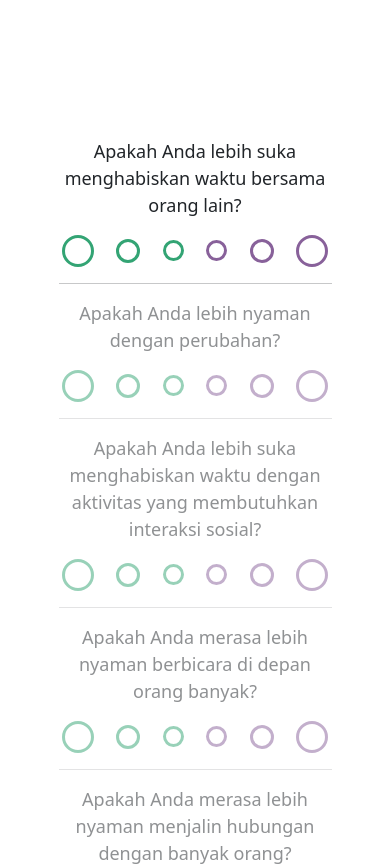
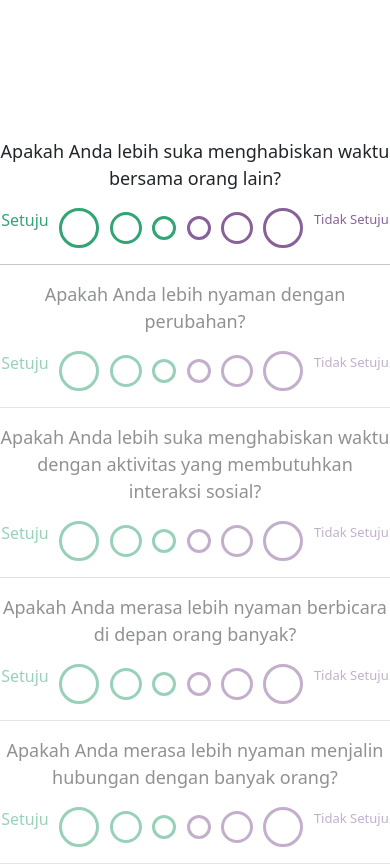
Before and after one commit to Frasydi/MBTI, a React (Vite) app: page / in a window 390 px wide. Shown: the part 1100-1966 px from the top of the page. Built offline with nearby package versions, Linux system fonts and the light colour scheme.

Commit message:
fix layout4

```diff
--- a/src/router/home/questions.tsx
+++ b/src/router/home/questions.tsx
@@ -146,20 +146,21 @@ function Pertanyaan({
       ></div>
       <p style={{ textAlign: "center", fontSize: !isMobile ? "x-large" : "large" }}>{pertanyaan}</p>
       <div className={Style.answers}>
+        <p style={{color:"#33a474", display:"flex",alignItems:"center", fontSize:isMobile ? "medium" :"larger"}}>Setuju</p>
         {bobot.map((el, ind) => {
           let ukuran = 0;
           if (isMobile) {
             switch (ind) {
               case 0:
+                ukuran = 2.5;
+                break;
+
+              case 1:
                 ukuran = 2;
                 break;
 
-              case 1:
+              case 2:
                 ukuran = 1.5;
-                break;
-
-              case 2:
-                ukuran = 1.3;
                 break;
             }
           } else {
@@ -201,13 +202,13 @@ function Pertanyaan({
           if (isMobile) {
             switch (ind) {
               case 0:
-                ukuran= 1.3;
+                ukuran= 1.5;
                 break
               case 1:
-                ukuran = 1.5;
+                ukuran = 2;
                 break
               case 2:
-                ukuran = 2;
+                ukuran = 2.5;
                 break
             }
           } else {
@@ -242,6 +243,7 @@ function Pertanyaan({
             </div>
           );
         })}
+        <p style={{color:"#88619a", display:"flex",alignItems:"center", fontSize:isMobile ? "small" :"larger"}}>Tidak Setuju</p>
       </div>
       <hr />
     </div>
--- a/src/router/home/style.module.css
+++ b/src/router/home/style.module.css
@@ -98,11 +98,16 @@
 
 
     }
-
+    .questions {
+        width : 100%
+    }
     .welcomeText {
         height: 100vh;
     }
     .main {
         margin-top: 40vh;
     }
+    .answers {
+        gap : 0.5rem;
+    }
 }
```
